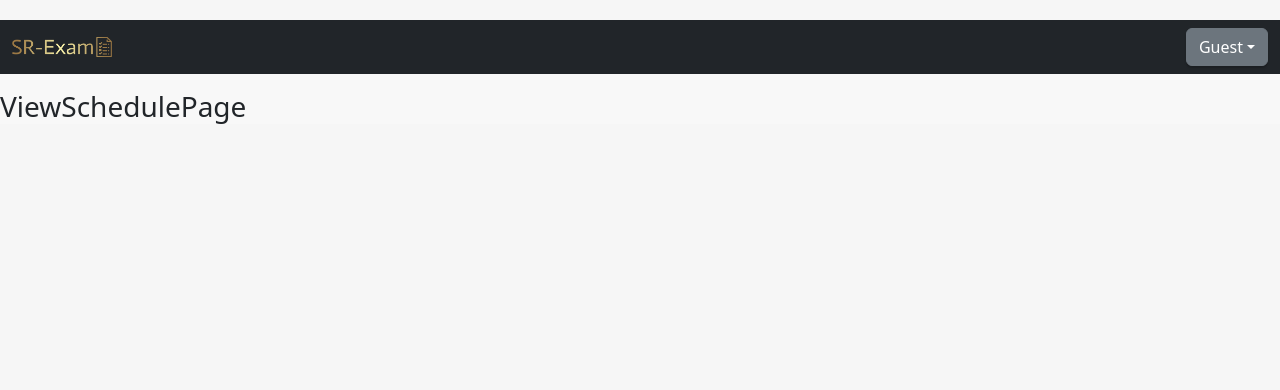
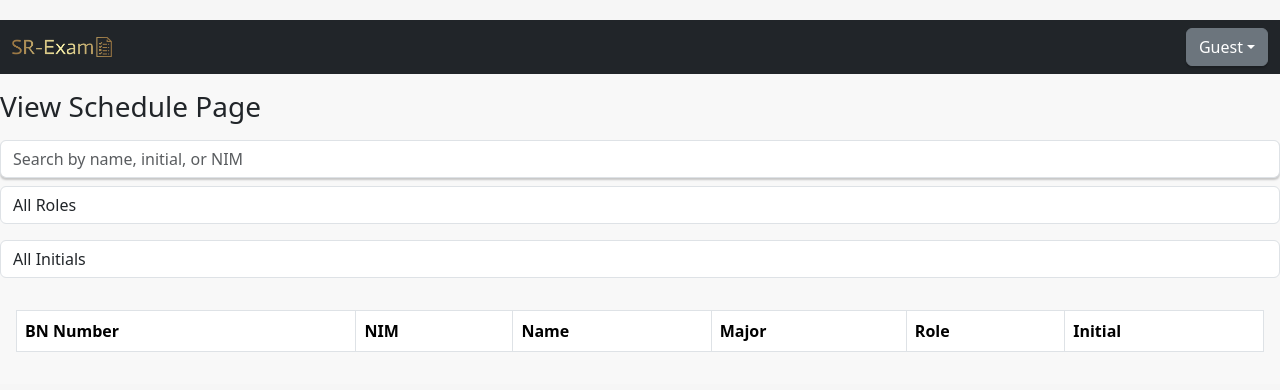
Before and after one commit to danielwidhiarto/SR_Exam, a React (Vite) app: page /view-schedule in a window 1280 px wide. Shown: the top 390 px of the page. Built offline with nearby package versions, Linux system fonts and the light colour scheme.

Commit message:
add view schedule page

```diff
--- a/src/routes/ViewSchedulePage.tsx
+++ b/src/routes/ViewSchedulePage.tsx
@@ -1,11 +1,103 @@
+import { useEffect, useState } from "react";
+import { invoke } from "@tauri-apps/api";
 import NavbarComponent from "../components/NavbarComponent";
 
 export default function ViewSchedulePage() {
 
+  const [users, setUsers] = useState<User[]>([]);
+  const [searchQuery, setSearchQuery] = useState<string>("");
+  const [roleFilter, setRoleFilter] = useState<string>("");
+  const [initialFilter, setInitialFilter] = useState<string>("");
+
+  useEffect(() => {
+    const fetchUsers = async () => {
+      const fetchedUsers = await invoke("get_all_users", {});
+      setUsers(fetchedUsers as User[]);
+    };
+    fetchUsers();
+  }, []);
+
+  const filteredUsers = users.filter(user =>
+    (user.name?.toLowerCase().includes(searchQuery.toLowerCase()) ||
+    user.initial?.toLowerCase().includes(searchQuery.toLowerCase()) ||
+    user.nim?.toLowerCase().includes(searchQuery.toLowerCase())) &&
+    (roleFilter === "" || user.role === roleFilter) &&
+    (initialFilter === "" || user.initial?.slice(-4) === initialFilter)
+  );
+
   return (
     <div className="w-screen h-screen">
       <NavbarComponent />
-      <h3 className="text-left ml-5 mt-3 mb-3">ViewSchedulePage</h3>
+      <h3 className="text-left ml-5 mt-3 mb-3">View Schedule Page</h3>
+
+      <div className="ml-5 mt-3 mb-2 mr-5">
+        <input
+          type="text"
+          placeholder="Search by name, initial, or NIM"
+          value={searchQuery}
+          onChange={(e) => setSearchQuery(e.target.value)}
+          className="form-control"
+        />
+      </div>
+
+      <div className="ml-5 mb-3">
+        <select
+          value={roleFilter}
+          onChange={(e) => setRoleFilter(e.target.value)}
+          className="form-control"
+        >
+          <option value="">All Roles</option>
+          <option value="Student">Student</option>
+          <option value="Assistant">Assistant</option>
+          <option value="Subject Development">Subject Development</option>
+          <option value="Exam Coordinator">Exam Coordinator</option>
+        </select>
+      </div>
+
+      <div className="ml-5 mb-3">
+        <select
+          value={initialFilter}
+          onChange={(e) => setInitialFilter(e.target.value)}
+          className="form-control"
+        >
+          <option value="">All Initials</option>
+          <option value="24-1">24-1</option>
+          <option value="23-2">23-2</option>
+          <option value="23-1">23-1</option>
+          <option value="22-2">22-2</option>
+          <option value="22-1">22-1</option>
+          <option value="21-2">21-2</option>
+          <option value="21-1">21-1</option>
+          <option value="20-2">20-2</option>
+        </select>
+      </div>
+
+      <div className="table-responsive p-3">
+        <table className="table table-hover table-bordered">
+          <thead className="thead-dark">
+            <tr>
+              <th scope="col">BN Number</th>
+              <th scope="col">NIM</th>
+              <th scope="col">Name</th>
+              <th scope="col">Major</th>
+              <th scope="col">Role</th>
+              <th scope="col">Initial</th>
+            </tr>
+          </thead>
+          <tbody>
+            {filteredUsers.map((user: User) => (
+              <tr key={user.id as React.Key}>
+                <td>{user.bn_number}</td>
+                <td>{user.nim}</td>
+                <td>{user.name}</td>
+                <td>{user.major}</td>
+                <td>{user.role}</td>
+                <td>{user.initial || "-"}</td>
+              </tr>
+            ))}
+          </tbody>
+        </table>
+      </div>
     </div>
   );
 }
```
